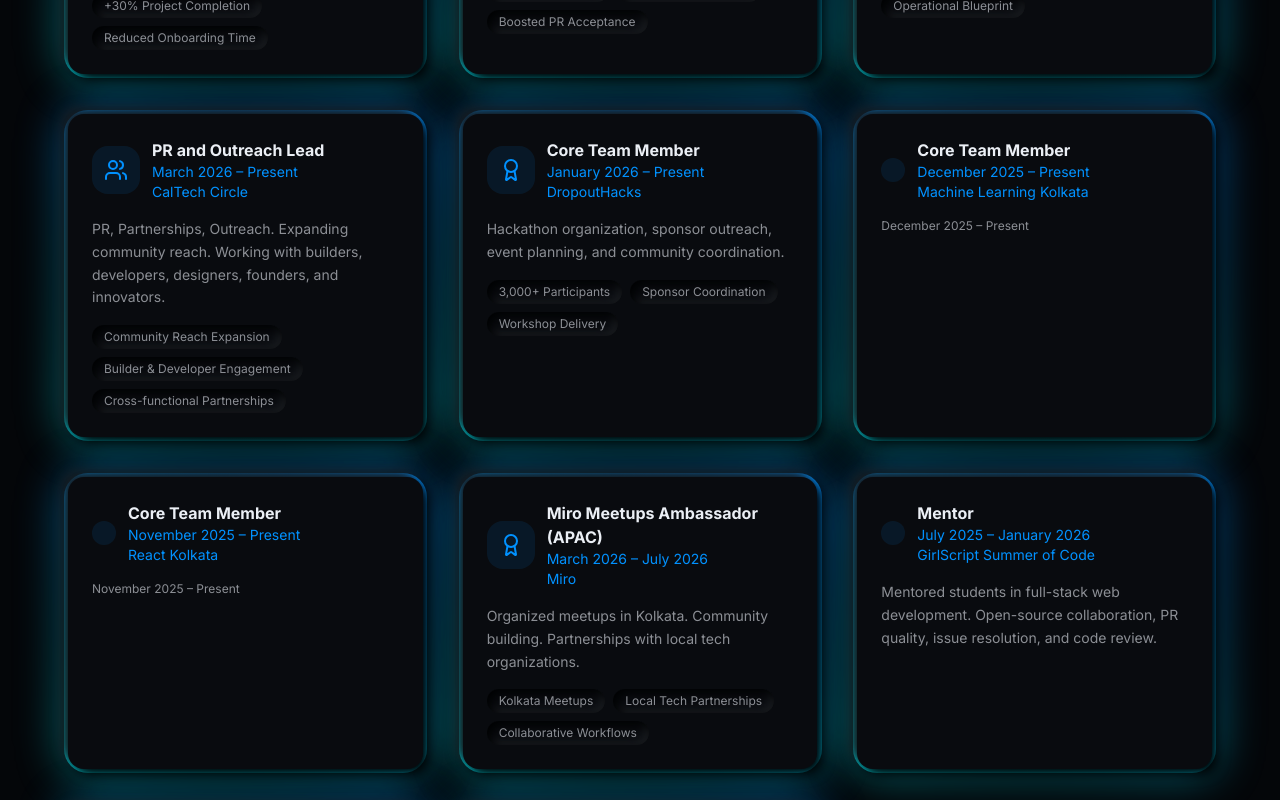
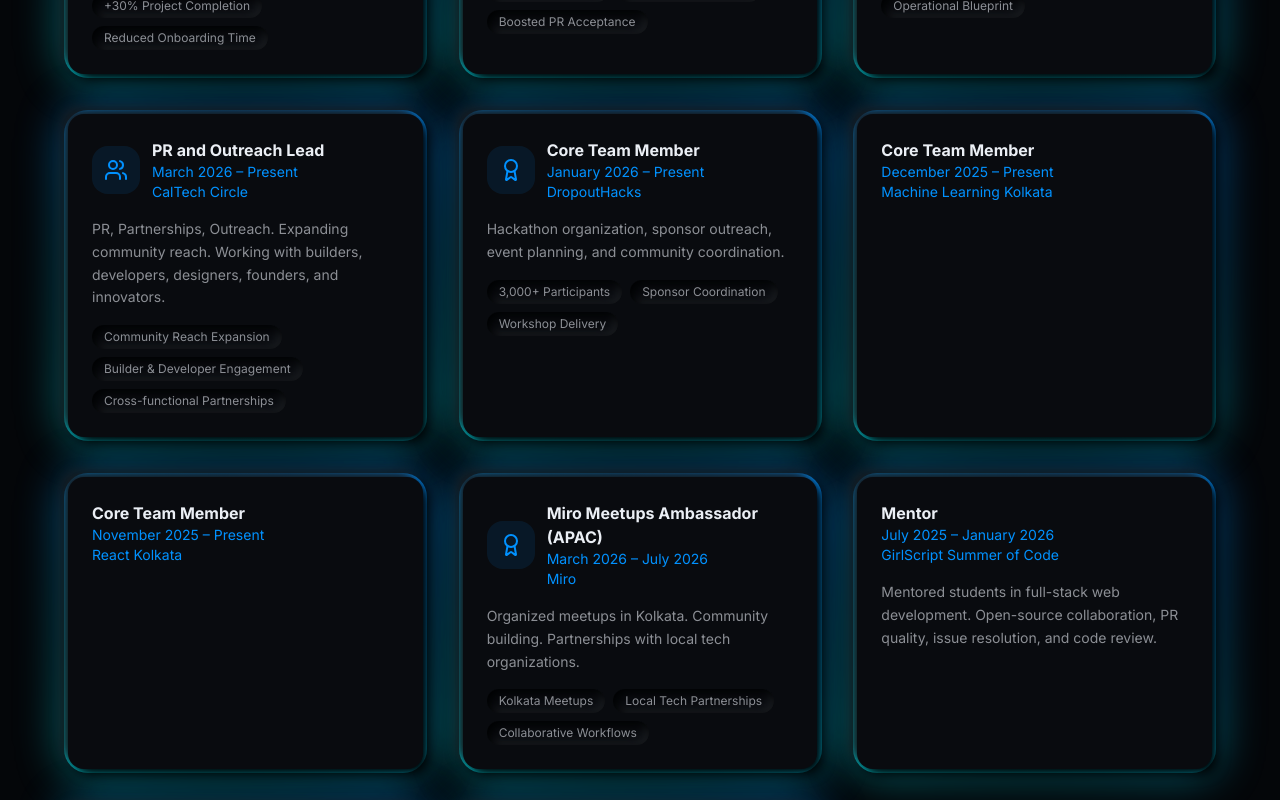
Before and after one commit to koustavx08/koustavx08-portfolio-website, a Next.js app: page / in a window 1280 px wide. Shown: the part 7520-8320 px from the top of the page. Built offline with nearby package versions, Linux system fonts and the light colour scheme.

Commit message:
fix: correct invalid text color class and leadership card rendering bugs
- about-section.tsx: text-frontend was not a real Tailwind class
- leadership-section.tsx: avoid rendering an empty icon box for entries
  without an icon, and stop printing the date twice for entries with no
  description

```diff
--- a/components/about-section.tsx
+++ b/components/about-section.tsx
@@ -38,7 +38,7 @@ export function AboutSection() {
                 className="flex items-center gap-2 px-4 py-3 rounded-full bg-card-elevated shadow-neo-sm hover:shadow-neo transition-all duration-300 hover:-translate-y-0.5"
               >
                 <Zap className="w-4 h-4 text-accent-blue" />
-                <span className="text-sm text-frontend">APIs & Backend</span>
+                <span className="text-sm text-foreground">APIs & Backend</span>
               </div>
               <div
                 key={3}
--- a/components/leadership-section.tsx
+++ b/components/leadership-section.tsx
@@ -97,9 +97,11 @@ export function LeadershipSection() {
             >
               <NeoCard className="p-6 h-full bg-card" hover>
                 <div className="flex items-center gap-3 mb-4">
-                  <div className="p-3 rounded-xl bg-accent-blue/10 text-accent-blue">
-                    {item.icon && <item.icon className="w-6 h-6" />}
-                  </div>
+                  {item.icon && (
+                    <div className="p-3 rounded-xl bg-accent-blue/10 text-accent-blue">
+                      <item.icon className="w-6 h-6" />
+                    </div>
+                  )}
                   <div>
                     <h3 className="font-bold text-foreground">{item.title}</h3>
                     {item.date && <p className="text-sm text-accent-blue">{item.date}</p>}
@@ -123,12 +125,6 @@ export function LeadershipSection() {
                     ))}
                   </div>
                 )}
-
-                {!item.description && item.date && (
-                  <p className="text-muted-foreground text-xs mb-4">
-                    {item.date}
-                  </p>
-                )}
               </NeoCard>
             </BackgroundGradient>
           ))}
```
